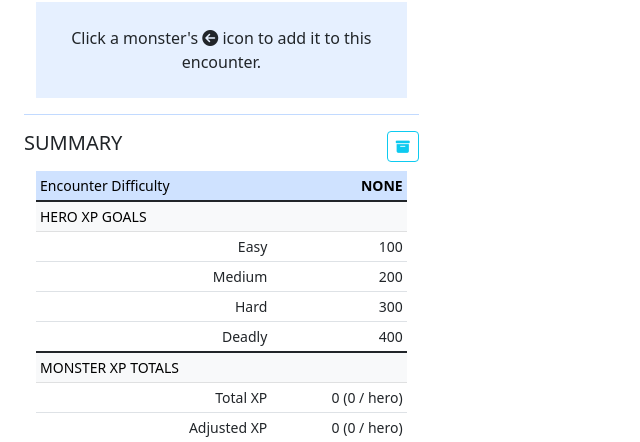
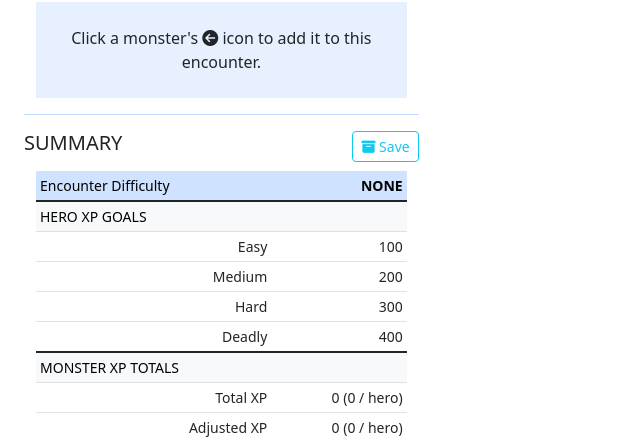
Before and after one commit to jermer/combat-kitchen, a Flask app: page / in a window 1280 px wide. Shown: the part 276-718 px from the top of the page, without its empty margins (0-640 px from the left). Run offline with Flask 2, Linux system fonts and the light colour scheme; data that the repository does not hold is empty; some libraries are stand-ins or nearby versions.

Commit message:
save and load encounters

```diff
--- a/templates/encounter-panel.html
+++ b/templates/encounter-panel.html
@@ -61,8 +61,8 @@
 
 <h5 style="display:inline-block;">SUMMARY</h5>
 
-<button id="save-encounter-btn" class="btn btn-sm btn-outline-info" style="float: right;">
-    <i class="fa-solid fa-box-archive"></i>
+<button id="save-encounter-btn" class="btn btn-sm btn-outline-info" style="float: right;" data-bs-toggle="tooltip" title="save encounter (requires login)">
+    <i class="fa-solid fa-box-archive"></i> Save
 </button>
 
 <div id="encounter-stats" class="container mt-2">
--- a/templates/user.html
+++ b/templates/user.html
@@ -17,11 +17,11 @@ User Page
 <p>
 <form class="inline">
     <button type="button" data-eid="{{enc.id}}" class="btn btn-outline-primary btn-sm load-encounter-btn">
-        <i class="fa-solid fa-arrow-up-from-bracket"></i> LOAD
+        <i class="fa-solid fa-arrow-up-from-bracket"></i> Load
     </button>
     <button type="submit" formaction="/encounters/{{enc.id}}/delete" formmethod="POST"
-        class="btn btn-outline-danger btn-sm">
-        <i class="fa-solid fa-trash-can"></i> DELETE
+        class="btn btn-outline-danger btn-sm" data-bs-toggle="tooltip" title="delete encounter">
+        <i class="fa-solid fa-trash-can"></i> Delete
     </button>
     <span class="ms-2">{{enc.summarize()}}</span>
 </form>
```
